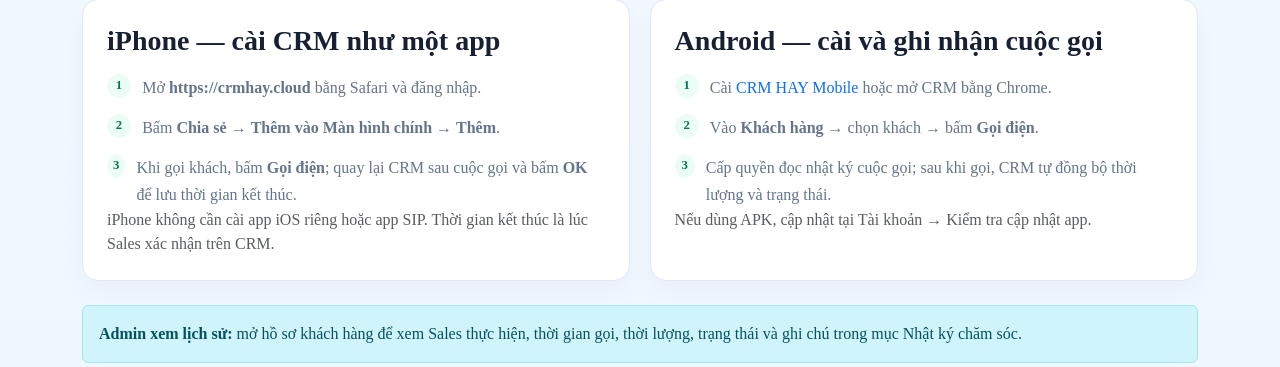
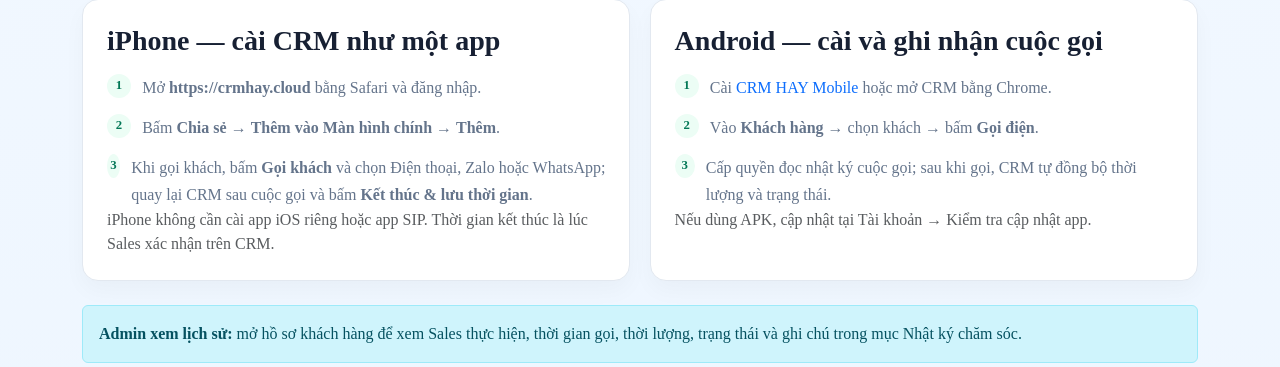
Before and after one commit to sondaihata-hash/CRMHAY, a Flask app: page / in a window 1280 px wide. Shown: the part 1593-1960 px from the top of the page. Run offline with Flask 3, Linux system fonts and the light colour scheme.

Commit message:
chore: auto-save changes 2026-09-08 08:47:43

```diff
--- a/templates/landing.html
+++ b/templates/landing.html
@@ -322,7 +322,7 @@
             <ul>
               <li><span>1</span><div>Mở <strong>https://crmhay.cloud</strong> bằng Safari và đăng nhập.</div></li>
               <li><span>2</span><div>Bấm <strong>Chia sẻ</strong> → <strong>Thêm vào Màn hình chính</strong> → <strong>Thêm</strong>.</div></li>
-              <li><span>3</span><div>Khi gọi khách, bấm <strong>Gọi điện</strong>; quay lại CRM sau cuộc gọi và bấm <strong>OK</strong> để lưu thời gian kết thúc.</div></li>
+              <li><span>3</span><div>Khi gọi khách, bấm <strong>Gọi khách</strong> và chọn Điện thoại, Zalo hoặc WhatsApp; quay lại CRM sau cuộc gọi và bấm <strong>Kết thúc & lưu thời gian</strong>.</div></li>
             </ul>
             <p class="mb-0 text-muted">iPhone không cần cài app iOS riêng hoặc app SIP. Thời gian kết thúc là lúc Sales xác nhận trên CRM.</p>
           </div>
```
